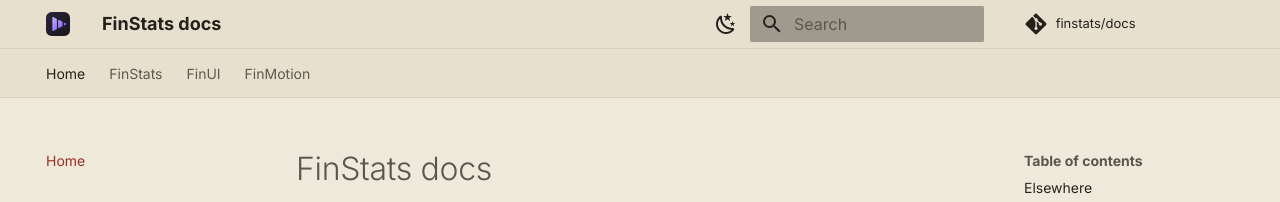
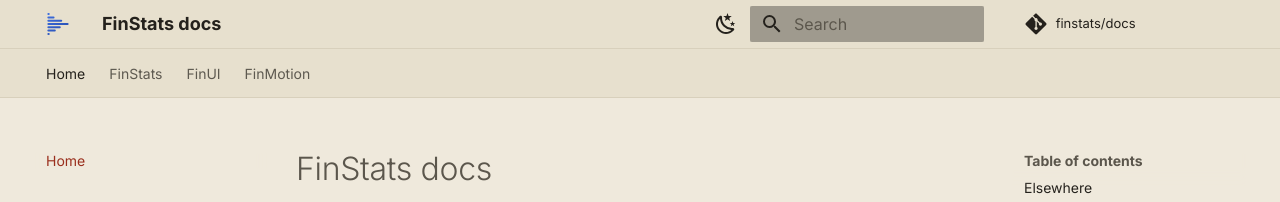
Before and after one commit to finstats/docs, an MkDocs documentation site: the page built from docs/index.md, in a window 1280 px wide. Shown: the top 202 px of the page. Built offline with MkDocs 1.6.1 and Material for MkDocs 9.7.7, drawn with Linux system fonts in a browser that asks for light colours; comment, search, counter and statistics services are not loaded.

Commit message:
feat: the docs' own logo, the play triangle as lines of a page
In blue, as a gradient; the docs wore FinStats' logo until now. assets/logo.svg
puts it on the rounded tile for where it stands alone: the favicon and the
README. The header draws the bare mark (overrides/partials/logo.html), one file
per scheme (a darker blue by day, for the paper), and extra.css shows the one
that fits.

```diff
--- a/docs/assets/extra.css
+++ b/docs/assets/extra.css
@@ -76,3 +76,7 @@
 .md-typeset table:not([class]) { font-size: .72rem; }
 [data-md-color-scheme="default"] .md-search__input { background-color: rgba(0, 0, 0, .07); }
 [data-md-color-scheme="default"] .md-search__input:hover { background-color: rgba(0, 0, 0, .11); }
+
+/* The mark in the header, without its tile: one file per scheme, the other hidden. */
+[data-md-color-scheme="default"] .md-logo .logo-mark--dark,
+[data-md-color-scheme="slate"] .md-logo .logo-mark--light { display: none; }
--- a/mkdocs.yml
+++ b/mkdocs.yml
@@ -10,7 +10,9 @@ theme:
   name: material
   # Nothing is loaded from another host: the fonts are bundled (assets/fonts), as FinStats bundles its own.
   font: false
-  logo: assets/logo.svg
+  # The header draws the bare mark (overrides/partials/logo.html); the favicon keeps the rounded tile.
+  custom_dir: overrides
+  logo: assets/mark-light.svg
   favicon: assets/logo.svg
   palette:
     - media: "(prefers-color-scheme: light)"
--- /dev/null
+++ b/overrides/partials/logo.html
@@ -0,0 +1,4 @@
+{#- The docs' mark without its tile, as a page wears it: one file per scheme, assets/extra.css shows the one that fits.
+    Where the logo stands alone (the favicon, the README) it is assets/logo.svg, on the rounded tile. -#}
+<img class="logo-mark logo-mark--light" src="{{ 'assets/mark-light.svg' | url }}" alt="logo">
+<img class="logo-mark logo-mark--dark" src="{{ 'assets/mark-dark.svg' | url }}" alt="">
```
Also changed, not shown: README.md (+2 -0 lines), docs/assets/logo.svg, docs/assets/mark-dark.svg (added), docs/assets/mark-light.svg (added).
